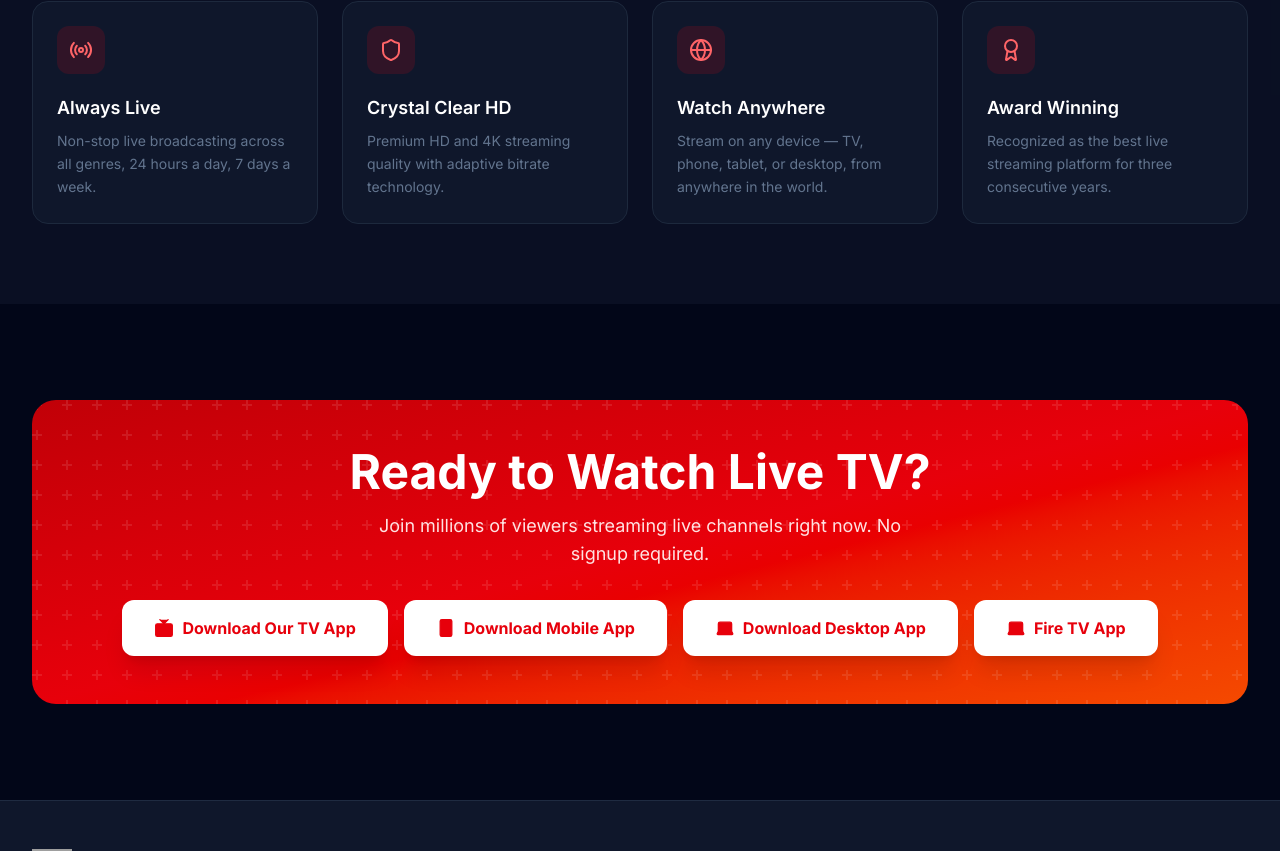
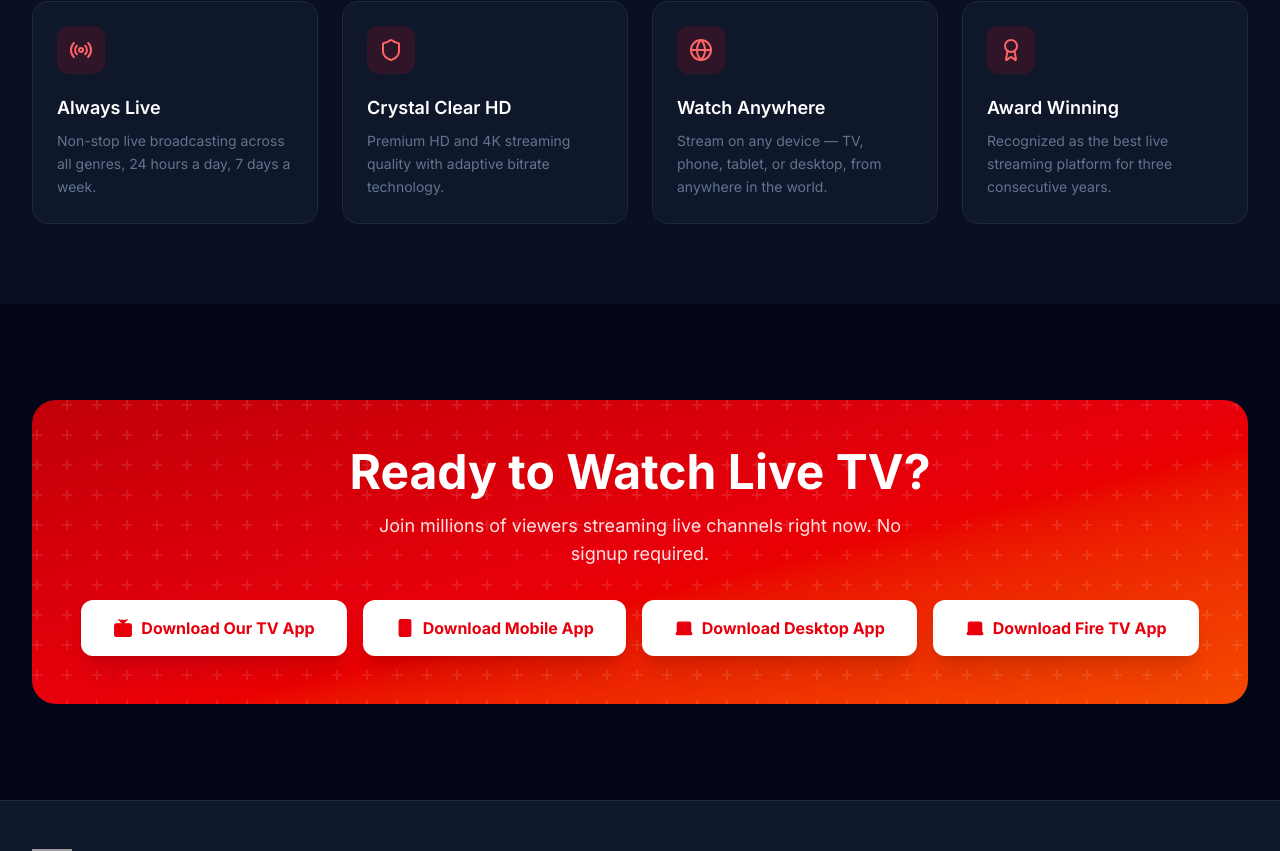
Before and after one commit to roshanj655/tvchanelweb, a Next.js app: page / in a window 1280 px wide. Shown: the part 1430-2281 px from the top of the page. Built offline with nearby package versions, Linux system fonts and the light colour scheme; no server answers; grey boxes are pictures that could not be loaded.

Commit message:
fire tv added

```diff
--- a/app/page.tsx
+++ b/app/page.tsx
@@ -352,7 +352,7 @@ export default function Home() {
                   className="flex items-center gap-2 bg-white text-red-600 font-bold px-8 py-4 rounded-xl hover:bg-red-50 transition-colors shadow-xl"
                 >
                   <Laptop className="w-5 h-5 fill-red-600" strokeWidth={1.5} strokeLinecap="round" strokeLinejoin="round"/>
-                  Fire TV App
+                  Download Fire TV App
                 </Link>
               </div>
             </div>
```
Also changed, not shown: 49 other files (tests, documents, lock files or other folders).
